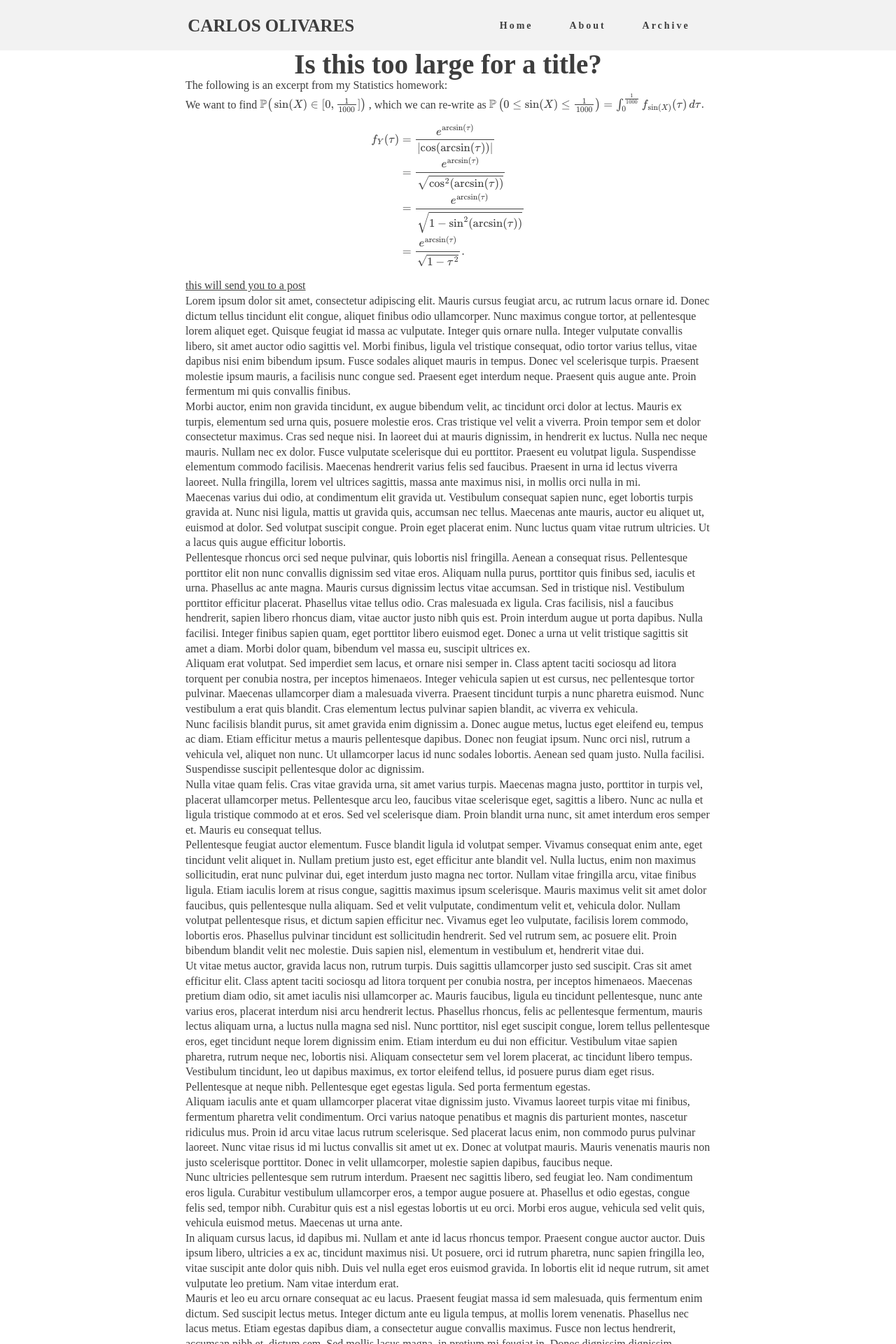
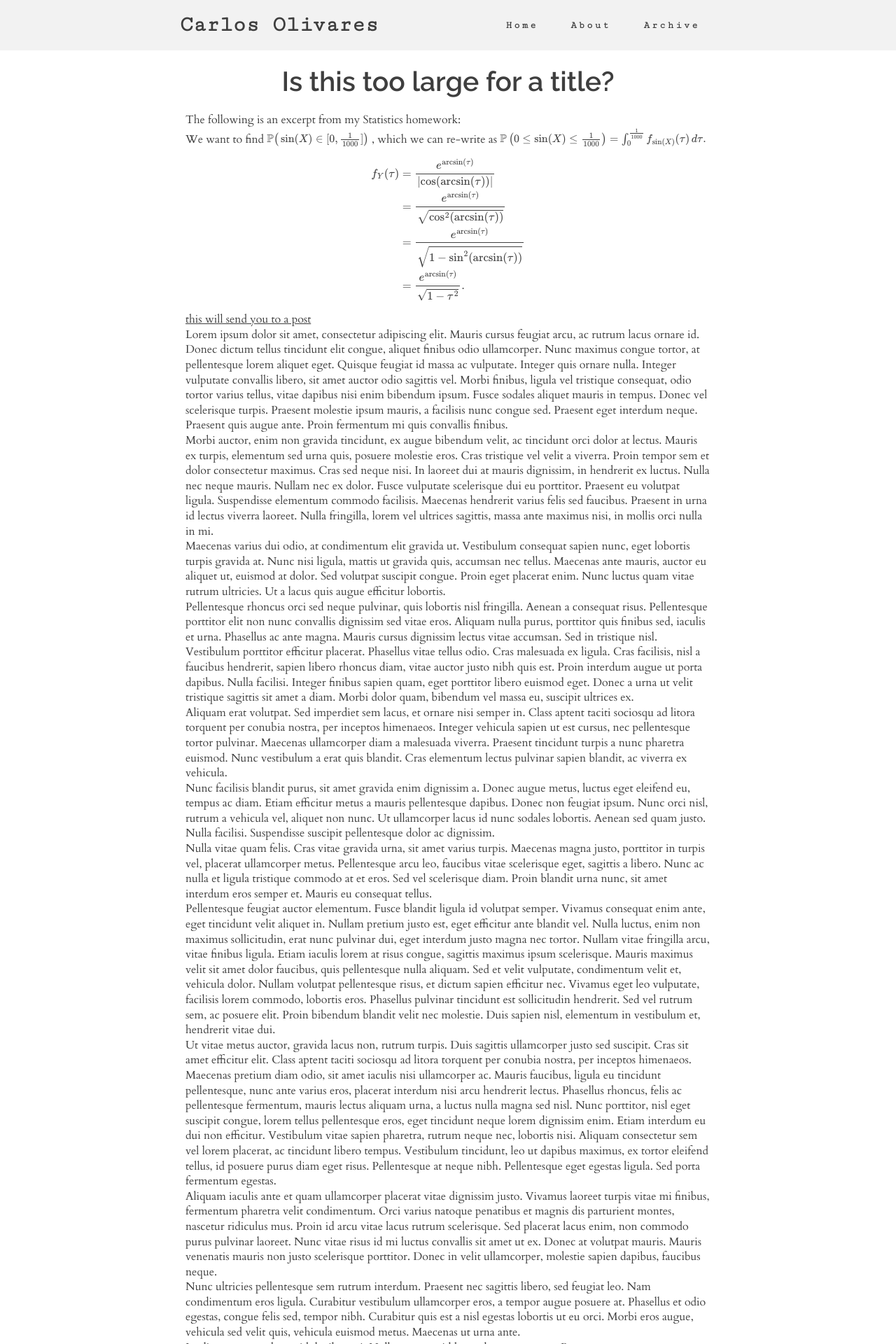
Before and after one commit to cao826/website, a Jekyll site: the page built from index.markdown, in a window 1280 px wide. Shown: the top 1920 px of the page at 70% size. Built offline with Jekyll 4.4.1, drawn with Linux system fonts in a browser that asks for light colours.

Commit message:
Set fonts that I like
I use the google api to add them. This will probably need to be
updated in the future.

```diff
--- a/_includes/head.html
+++ b/_includes/head.html
@@ -5,4 +5,6 @@
     <link rel="stylesheet" href="/assets/css/navbar.css">
     <script src="https://polyfill.io/v3/polyfill.min.js?features=es6"></script>
     <script id="MathJax-script" async src="https://cdn.jsdelivr.net/npm/mathjax@3/es5/tex-mml-chtml.js"></script>
+    <link rel="preconnect" href="https://fonts.gstatic.com">
+    <link href="https://fonts.googleapis.com/css2?family=Cardo&family=Cutive+Mono&family=Raleway:wght@600&display=swap" rel="stylesheet">
 </head>
--- a/_includes/navbar.html
+++ b/_includes/navbar.html
@@ -1,6 +1,6 @@
 <nav>
     <div class="logo">
-        <h4>Carlos Olivares</h4>
+        <h3>Carlos Olivares</h3>
     </div>
     <ul class="nav-links">
         <li><a href="#">Home</a></li>
--- a/assets/css/navbar.css
+++ b/assets/css/navbar.css
@@ -54,11 +54,13 @@ nav{
     width: 100%;
     max-width: 925px;
     margin: 0 auto;
+    font-family: 'Cutive Mono', monospace;
 }
 
 .logo{
-    text-transform: uppercase;
+    /*text-transform: uppercase;*/
     font-size: 20px;
+    font-family: 'Cutive Mono', monospace;
 }
 
 .nav-links{
@@ -94,6 +96,16 @@ nav{
      width: 80%;
      margin: 0 auto;
      max-width: 750px;
+ }
+
+ .content p{
+     font-family: 'Cardo', serif;
+ }
+
+ .content h2{
+     font-family: 'Raleway', sans-serif;
+     margin-bottom: 25px;
+     margin-top: 25px;
  }
 
  @media screen and (max-width:1024px){
```
